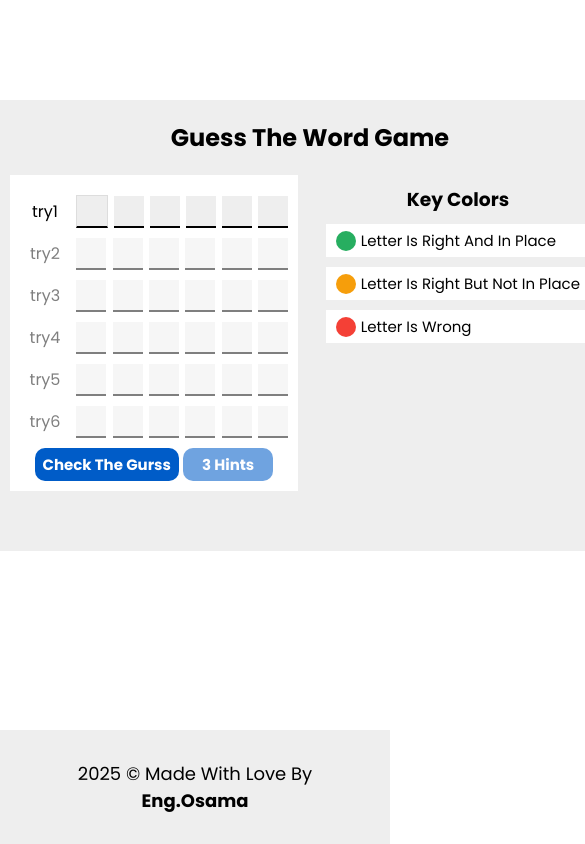
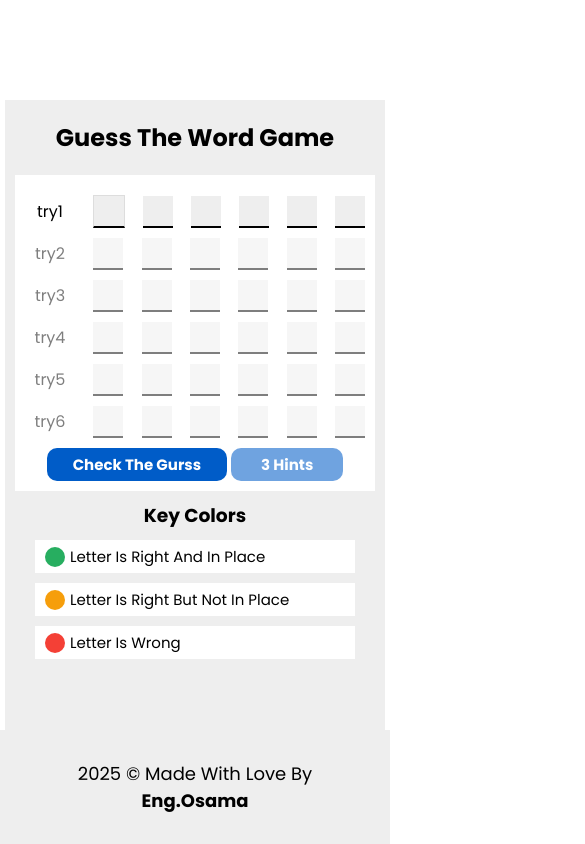
Before and after one commit to osmahdy/guess-word-game, a plain HTML site: page index.html in a window 390 px wide. Shown: the top 844 px of the page, 585 px wide, since content can reach past the window. Drawn offline with Linux system fonts and the light colour scheme.

Commit message:
some responsive erroe

```diff
--- a/css/style.css
+++ b/css/style.css
@@ -26,6 +26,17 @@ body {
   background-color: #eee;
   text-align: center;
   padding: 20px 10px;
+}
+@media (max-width: 667px) {
+  .game {
+    width: 380px;
+  }
+  .game .sections {
+    display: flex;
+    justify-content: space-between;
+    margin-top: 20px;
+    flex-direction: column;
+  }
 }
 .game .sections {
   display: flex;
@@ -161,3 +172,15 @@ footer {
 footer span span {
   font-weight: bold;
 }
+
+@media (max-width: 667px) {
+  .game .sections {
+    display: flex;
+    justify-content: space-between;
+    margin-top: 20px;
+    flex-direction: column;
+  }
+  .game .sections .game_section {
+    width: 100%;
+  }
+}
```
